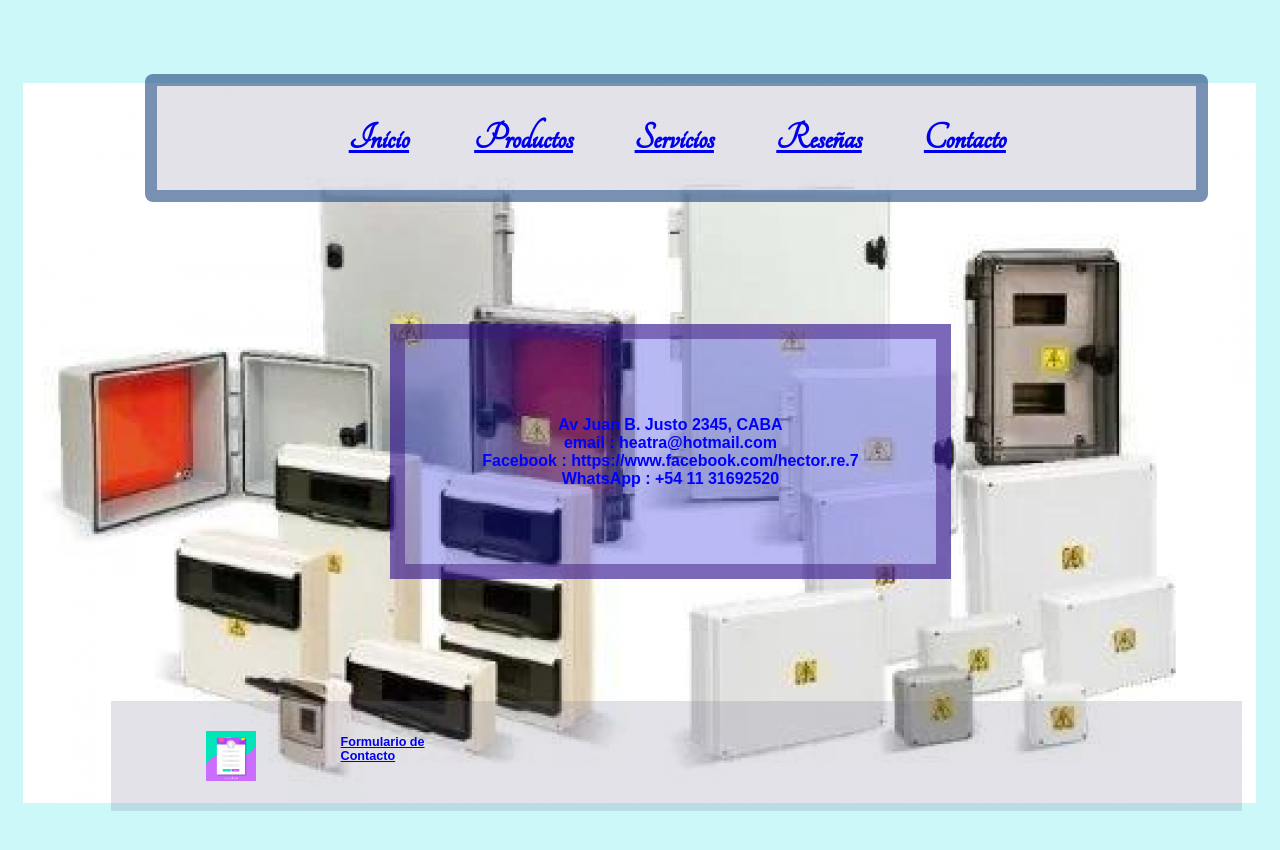
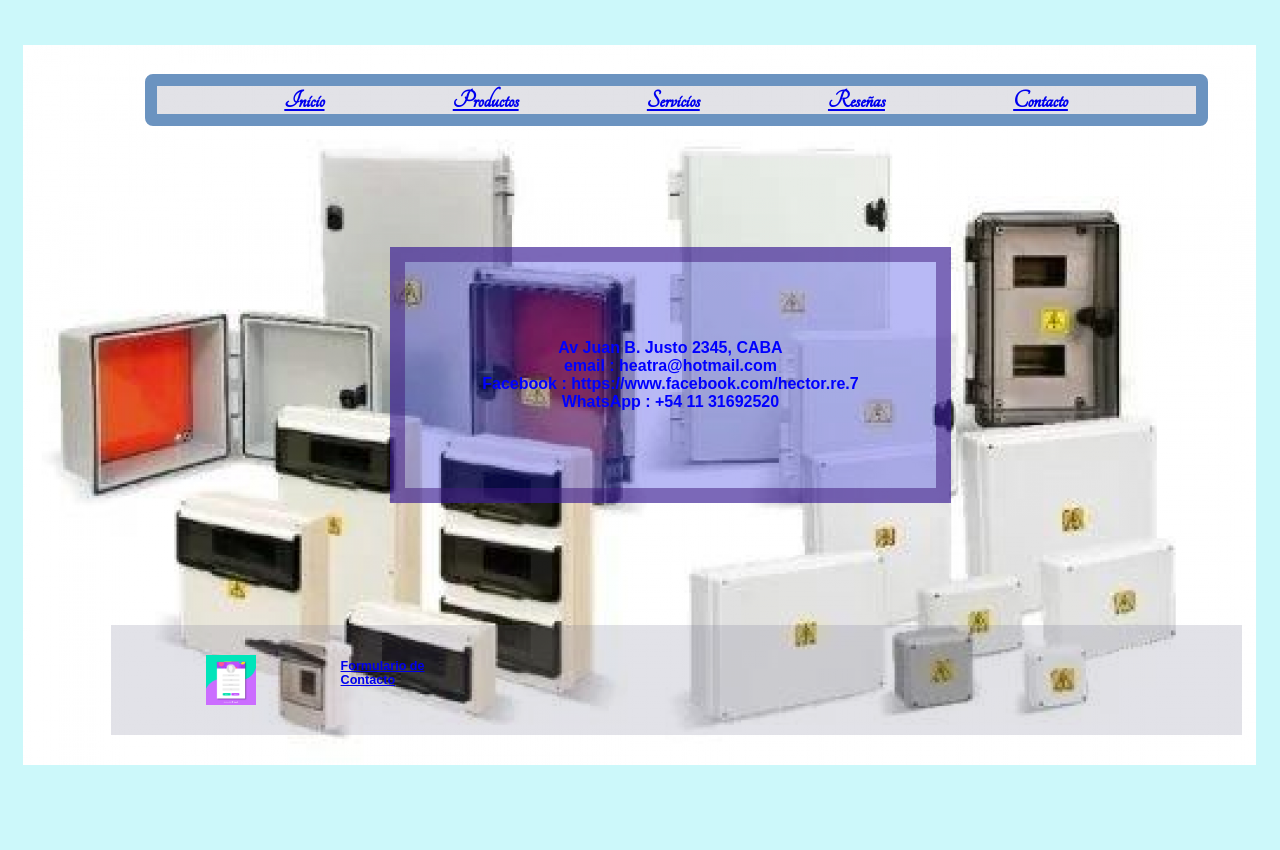
Before and after one commit to heatra/PROYECTO-FE-HJR, a plain HTML site: page pages/contacto.html in a window 1280 px wide. After the commit the page ends 809 px from the top, so only its background shows below. Drawn offline with Linux system fonts and the light colour scheme.

Commit message:
Commit2-1705

```diff
--- a/pages/contacto.html
+++ b/pages/contacto.html
@@ -15,8 +15,8 @@
 
     <body>
         <header>
-            <nav class="retorno-index-contacto">
-                 <a href="../index.html" class="class-index">Inicio</a>
+            <nav class="nav-indice">
+                 <a href="../index.html" class="class-index"><strong>Inicio</strong></a>
                  <a href="../pages/productos.html"  class="class-index" ><strong>Productos</strong></a>
                  <a href="../pages/servicios.html" class="class-index"><strong>Servicios</strong></a>
                  <a href="../pages/reseñas.html" class="class-index"><strong>Reseñas</strong></a>
```
